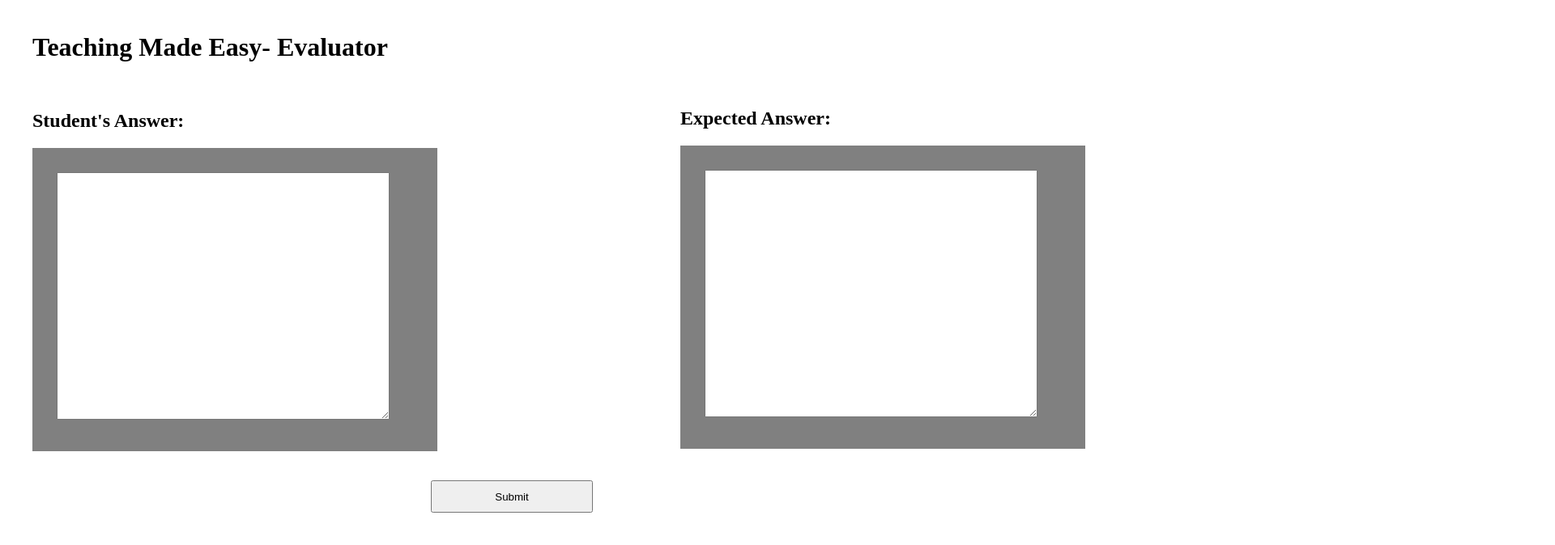
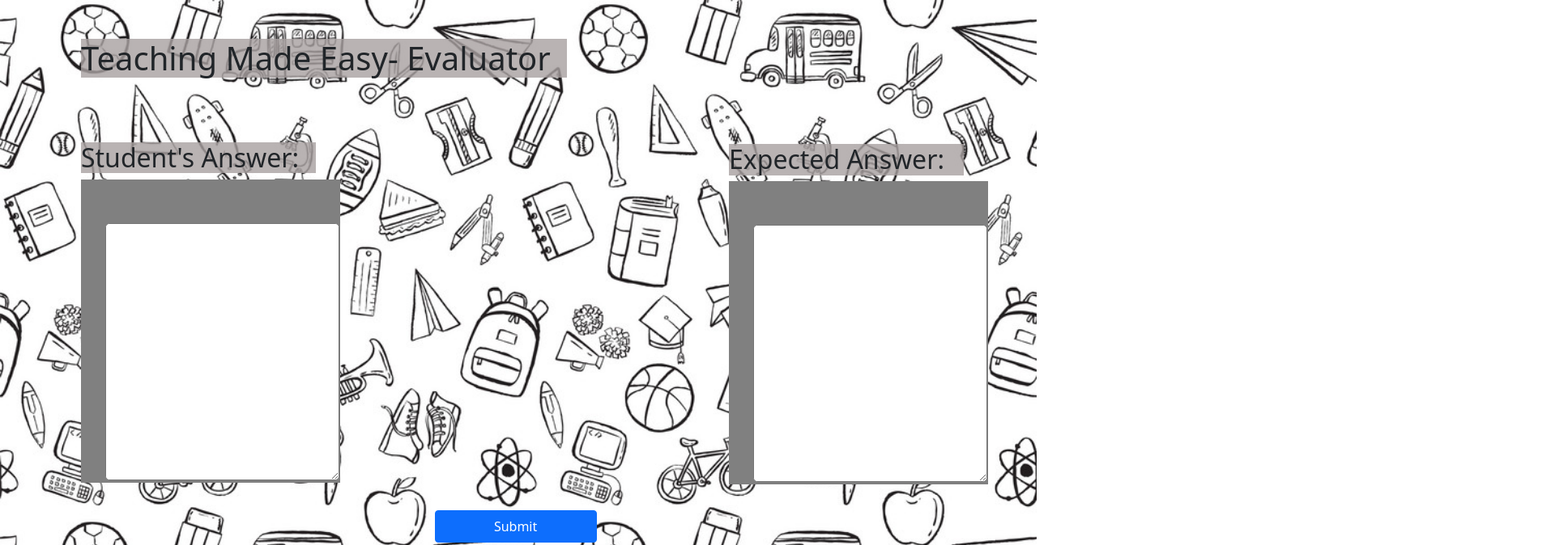
Before and after one commit to Tanmay000009/teaching-made-easy, a plain HTML site: page hello/index.html in a window 1280 px wide. Shown: the top 674 px of the page at 81% size, 1920 px wide, since content can reach past the window. Drawn offline with nearby package versions, Linux system fonts and the light colour scheme.

Commit message:
Add files via upload

```diff
--- a/hello/index.html
+++ b/hello/index.html
@@ -6,29 +6,34 @@
     <meta name="viewport" content="width=device-width, initial-scale=1.0">
     <title>Document</title>
     <link rel="stylesheet" href="style.css">
+    <link href="https://cdn.jsdelivr.net/npm/bootstrap@5.0.0-beta3/dist/css/bootstrap.min.css" rel="stylesheet" integrity="sha384-eOJMYsd53ii+scO/bJGFsiCZc+5NDVN2yr8+0RDqr0Ql0h+rP48ckxlpbzKgwra6" crossorigin="anonymous">
 </head>
 <body>
-    <h1>Teaching Made Easy- Evaluator</h1>
+  <br><br>
+  <div id="oo">
+    <h1 style="background-color: rgba(168, 161, 161,0.8); width: 600px;">Teaching Made Easy- Evaluator</h1>
     <div>
-        <br>
-       <h2>Student's Answer:</h2>
+        <br> <br> <br>
+       <h2 style="background-color: rgba(168, 161, 161,0.8); width: 290px;;">Student's Answer:</h2>
     <div class="container1">
 
     <div class="mb-3" >
         <label for="exampleFormControlTextarea1" class="form-label"></label>
-        <textarea style="margin:30px ;width: 405px;" class="form-control" id="exampleFormControlTextarea1" rows="20"></textarea>
+        <textarea style="margin:30px ;" class="form-control-lg" id="exampleFormControlTextarea1" rows="10"></textarea>
+
       </div>
     </div>
-    <h2 id="rr">Expected Answer:</h2>
-    <div class="container">
+    <h2 style="background-color: rgba(168, 161, 161,0.8); width: 290px;;" id="rr">Expected Answer:</h2>
+    <div class="container2">
 
     <div class="mb-3" >
         <label for="exampleFormControlTextarea1" class="form-label"></label>
-        <textarea style="margin:30px ;width: 405px;" class="form-control" id="exampleFormControlTextarea1" rows="20"></textarea>
+        <textarea style="margin:30px ;" class="form-control-lg" id="exampleFormControlTextarea1" rows="10"></textarea>
       </div>
     </div>
       <br><br><br>
       <button type="button" class="btn btn-primary" id="uu">Submit</button>
     </div>
+  </div>
 </body>
 </html>
--- a/hello/style.css
+++ b/hello/style.css
@@ -1,3 +1,16 @@
+
+#oo{
+    margin-left: 100px;
+
+
+}
+body{
+    background-image: url(hh.jpg);
+    background-repeat: no-repeat;
+    background-size: cover;
+
+}
+
 .yy{
     margin: 10px;
 
@@ -5,36 +18,33 @@
 }
 .container1{
     background-color:grey;
-    width: 500px;
+    width: 320px;
     height: 375px;
 
 
 }
 
-.container{
+.container2{
     background-color: grey;
-    width: 500px;
+
+    width: 320px;
     height: 375px;
+
     position: relative;
     left: 800px;
-    bottom: 445px;
+    bottom: 420px;
 }
 
 #rr{
     position: relative;
-    bottom:445px ;
+    bottom:419px ;
     left: 800px;
 }
 #uu
 {
     position: relative;
     bottom: 460px;
-    left: 41%;
+    left: 37%;
     width: 200px;
     height: 40px;
 }
-
-body{
-    margin: 40px;
-
-}
```
Also changed, not shown: hello/hh.jpg (added).
